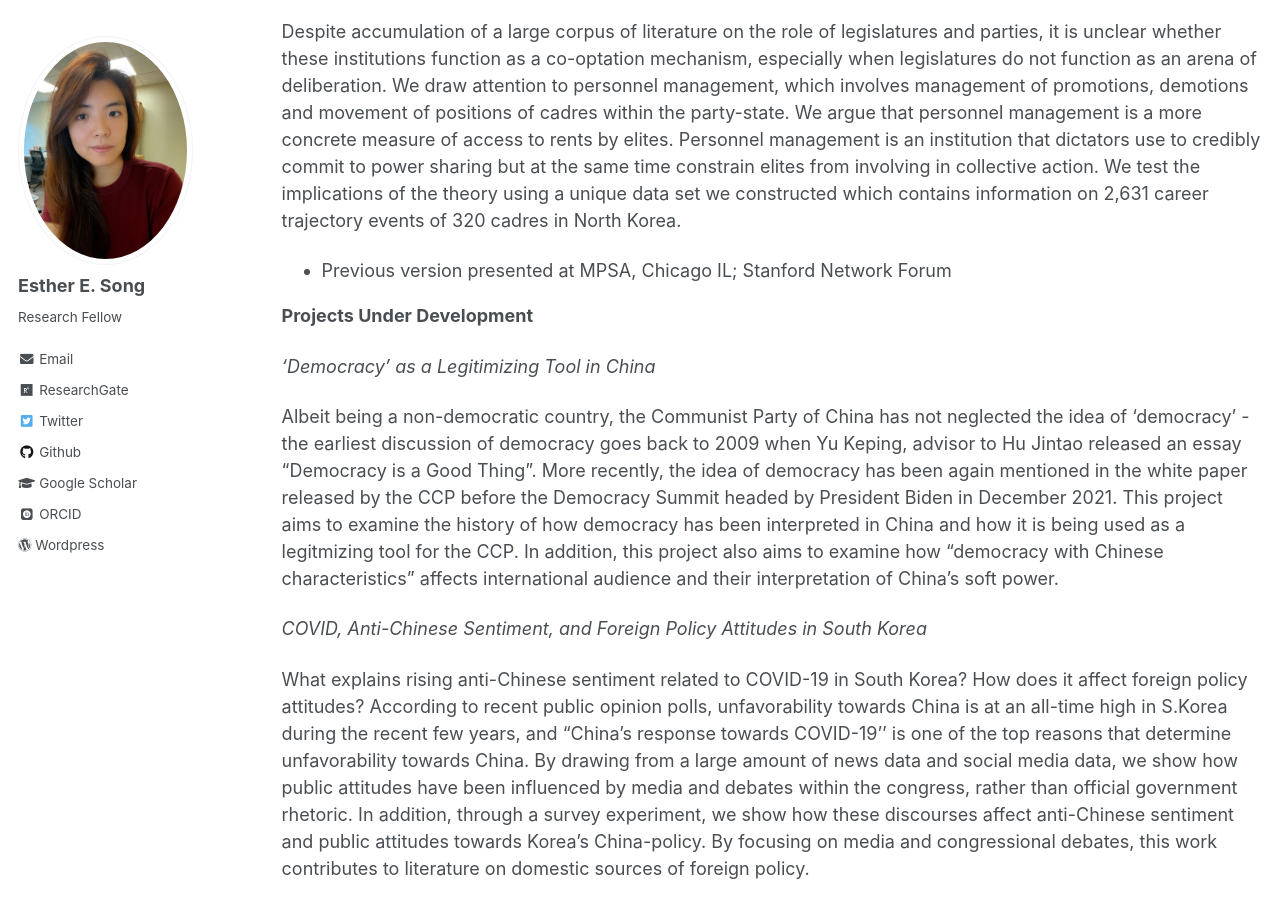
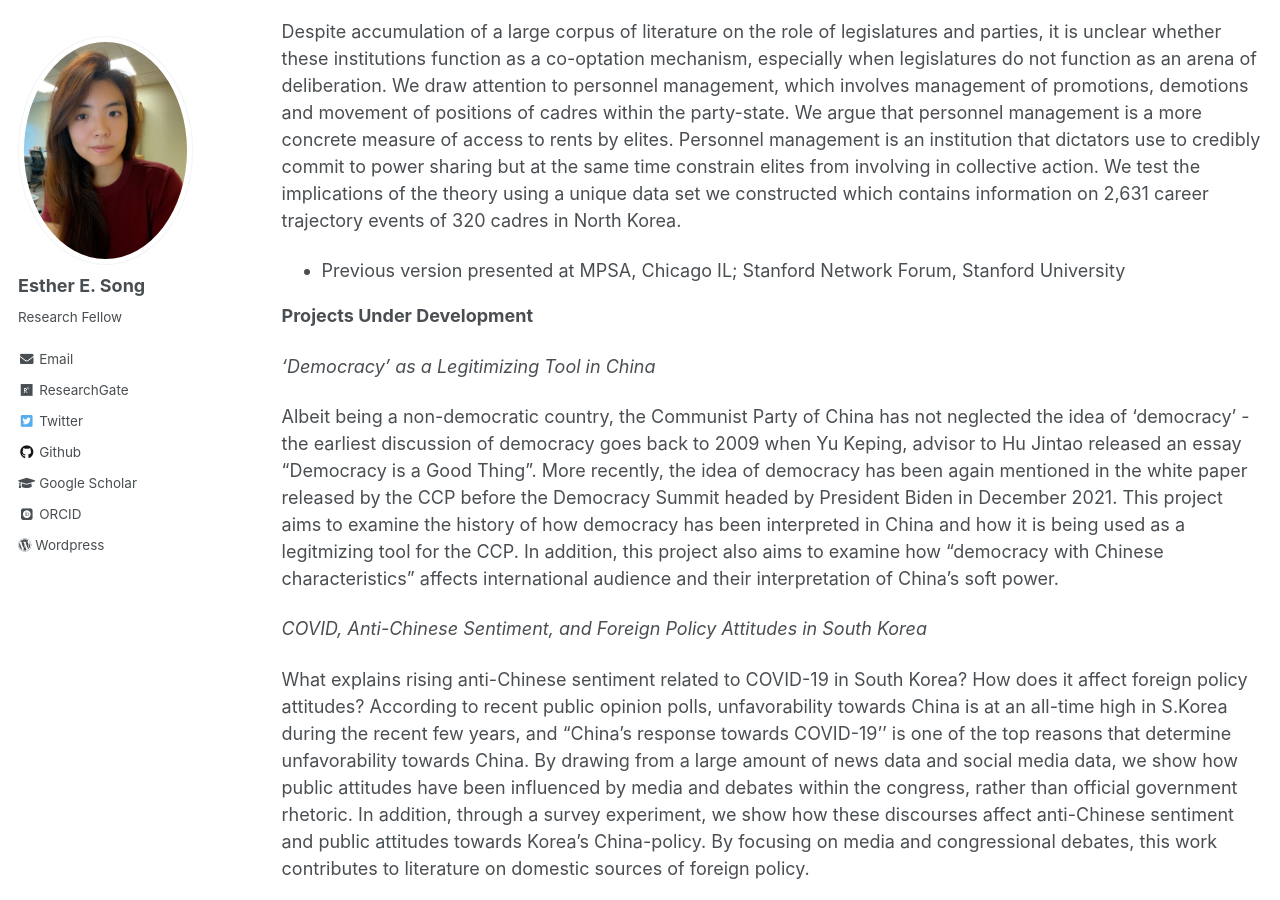
Before and after one commit to ehsong/ehsong.github.io, a Jekyll site: the page built from _pages/research.md, in a window 1280 px wide and 900 px high, scrolled down 1138 px. Built offline with Jekyll 4.4.1, drawn with Linux system fonts in a browser that asks for light colours; some web fonts are replaced.

Commit message:
Update research.md

```diff
--- a/_pages/research.md
+++ b/_pages/research.md
@@ -36,7 +36,7 @@ Song, E. E. and Joanne Yang. How China Violates International Human Rights Law:
 
 Despite accumulation of a large corpus of literature on the role of legislatures and parties, it is unclear whether these institutions function as a co-optation mechanism, especially when legislatures do not function as an arena of deliberation. We draw attention to personnel management, which involves management of promotions, demotions and movement of positions of cadres within the party-state. We argue that personnel management is a more concrete measure of access to rents by elites. Personnel management is an institution that dictators use to credibly commit to power sharing but at the same time constrain elites from involving in collective action. We test the implications of the theory using a unique data set we constructed which contains information on 2,631 career trajectory events of 320 cadres in North Korea.
 
-- Previous version presented at MPSA, Chicago IL; Stanford Network Forum
+- Previous version presented at MPSA, Chicago IL; Stanford Network Forum, Stanford University
 
 **Projects Under Development**
 
```
